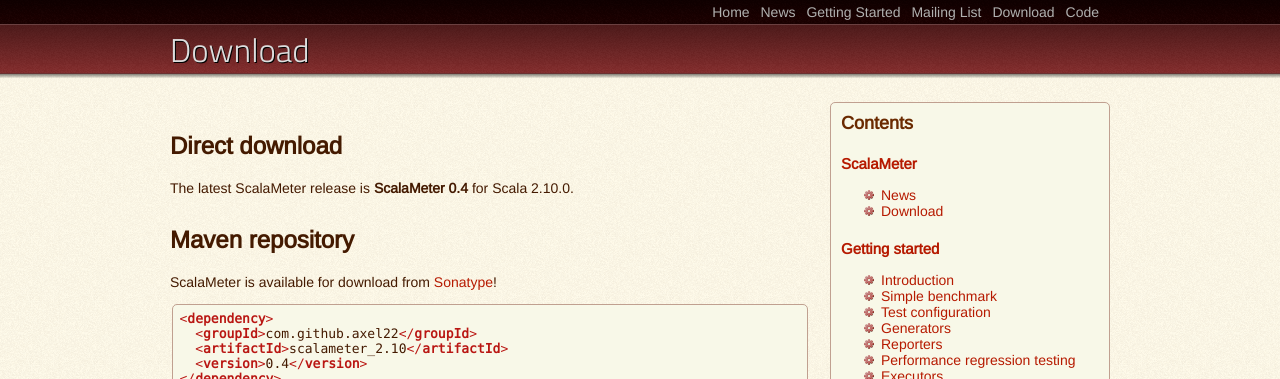
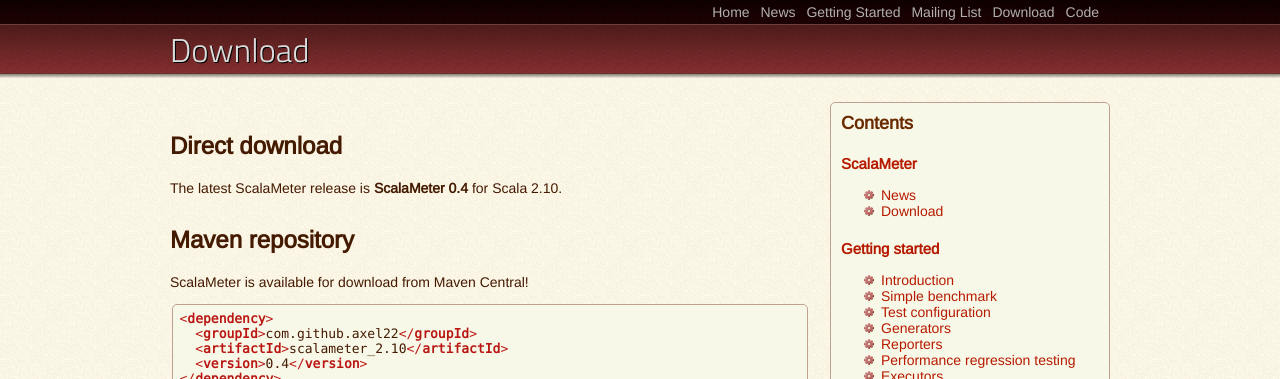
Before and after one commit to scalameter/scalameter, a Jekyll site: the page built from home/download.md, in a window 1280 px wide. Shown: the top 379 px of the page. Built offline with Jekyll 4.4.1, drawn with Linux system fonts in a browser that asks for light colours.

Commit message:
Minor fixes here and there

```diff
--- a/home/download.md
+++ b/home/download.md
@@ -8,12 +8,12 @@
 
 ## Direct download
 
-The latest ScalaMeter release is **ScalaMeter 0.4** for Scala 2.10.0.
+The latest ScalaMeter release is **ScalaMeter 0.4** for Scala 2.10.
 
 
 ## Maven repository
 
-ScalaMeter is available for download from [Sonatype](https://oss.sonatype.org/index.html#nexus-search;quick~scalameter)!
+ScalaMeter is available for download from Maven Central!
 
     <dependency>
       <groupId>com.github.axel22</groupId>
```
Also changed, not shown: _posts/05-10-2013-release_0_4.md (+1 -0 lines).
